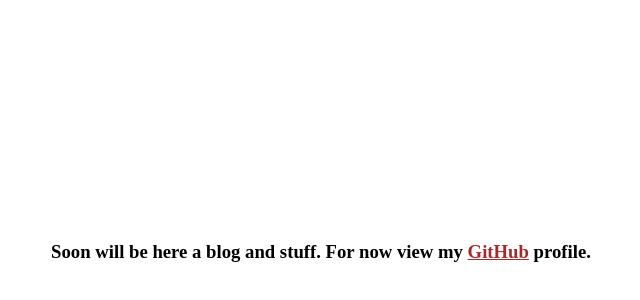
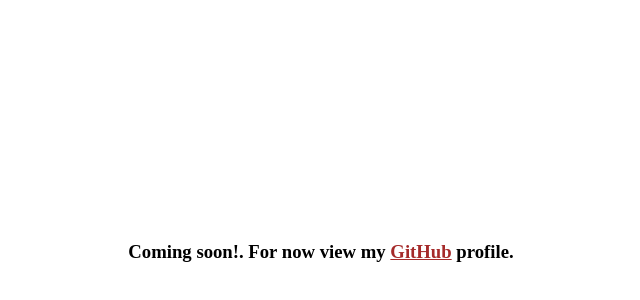
Before and after one commit to astr0sl0th/astr0sl0th.github.io, a website: page index.html in a window 1280 px wide. Shown: the part 148-448 px from the top of the page, without its empty margins (319-959 px from the left). Drawn offline with Linux system fonts and the light colour scheme.

Commit message:
Coming soon

```diff
--- a/index.html
+++ b/index.html
@@ -9,7 +9,7 @@
 </head>
 <body>
 	<div class="flex">
-		<h3>Soon will be here a blog and stuff. For now view my <a href="https://github.com/astr0sl0th" rel="noop" target="_blank">GitHub</a> profile.</h3>
+		<h3>Coming soon!. For now view my <a href="https://github.com/astr0sl0th" rel="noop" target="_blank">GitHub</a> profile.</h3>
 	</div>
 <script src="/assets/js/app.js" ></script>
 </body>
```
